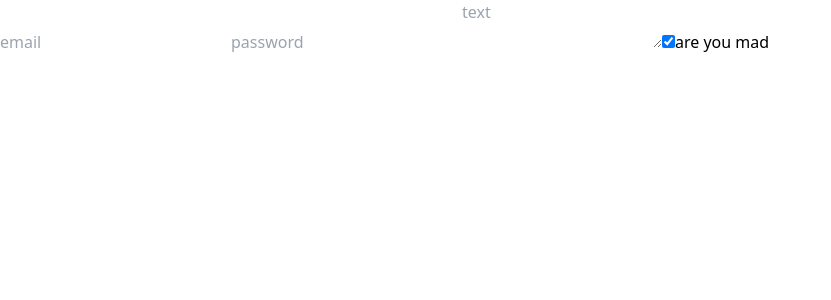
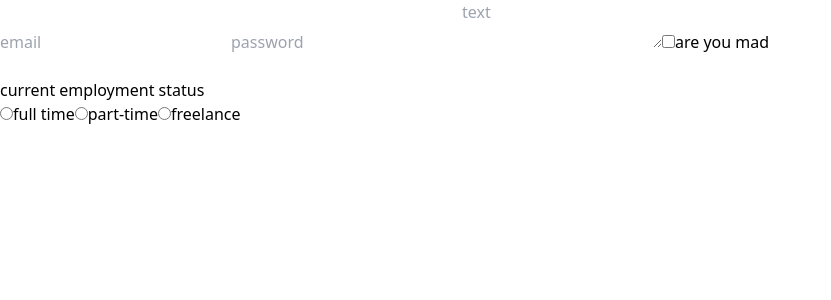
Before and after one commit to Opeyemil-code/learning-State-in-React, a React (Vite) app: page / in a window 1280 px wide. Shown: the top 300 px of the page, without its empty margins (0-831 px from the left). Built offline with nearby package versions, Linux system fonts and the light colour scheme.

Commit message:
forms in react (radio and checkbox)

```diff
--- a/src/App.jsx
+++ b/src/App.jsx
@@ -16,9 +16,12 @@ export default function App(params) {
         email: '',
         password: '',
         text : '',
-        checkbox : true,
+        checkbox : false,
+        employment : ''
     }
   )
+
+  console.log(form.employment)
 
   function Handle(event) {
 
@@ -66,6 +69,48 @@ export default function App(params) {
                checked={form.checkbox} />
 
             <label htmlFor="mad">are you mad</label>
+
+         <br />
+         <br />
+
+
+         <fieldset>
+
+        <legend>current employment status</legend>
+
+         <input
+         type="radio"
+         name="employment"
+         id="full-time"
+         value='full-time'
+         checked={form.employment === 'full-time'}/>
+
+         <label htmlFor="full-time">full time</label>
+
+         <input
+         type="radio"
+         name="employment"
+         id="part-time"
+         value='part-time'
+         onChange={Handle}
+         checked={form.employment === 'part-time'}
+         />
+
+         <label htmlFor="part-time">part-time</label>
+
+         <input
+         type="radio"
+         name="employment"
+         id="freelance"
+         value="freelance"
+         onChange={Handle}
+         checked={form.employment === 'freelance'}/>
+
+         <label htmlFor="freelance">freelance</label>
+
+
+
+         </fieldset>
 
 
         </form>
```
